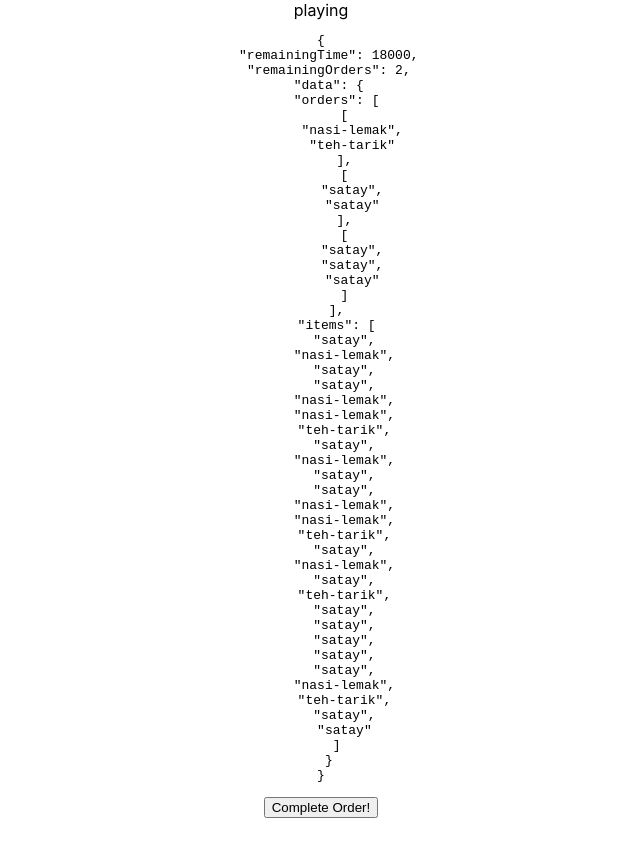
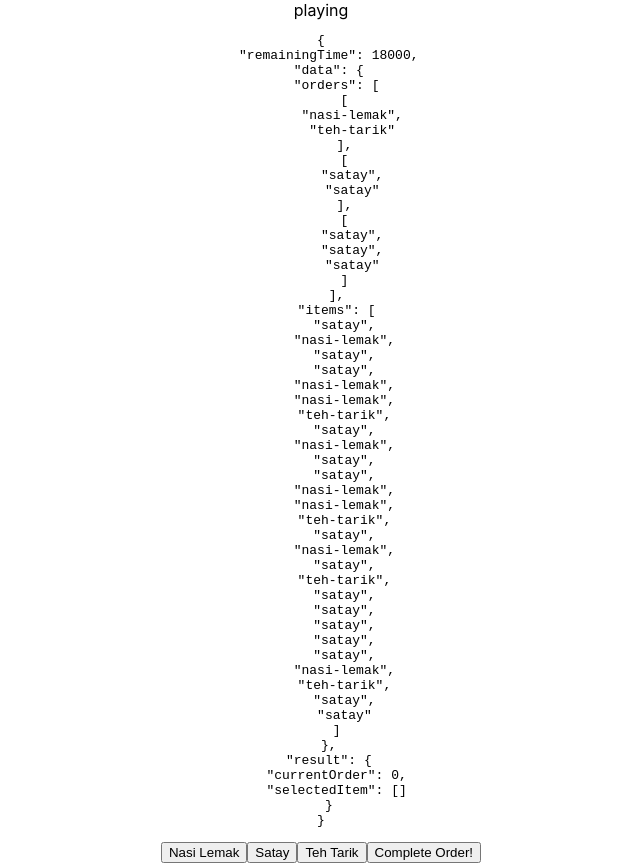
Before and after one commit to malcolm-kee/xstate-game, a React (Create React App) app: page / in a window 1280 px wide. Both pictures are taken after a click on the button "Start". Shown: the whole page, without its empty margins (319-959 px from the left). Before the commit the page ends 818 px from the top, so only its background shows below. Built offline with nearby package versions, Linux system fonts and the light colour scheme.

Commit message:
complete core logic

```diff
--- a/src/app.tsx
+++ b/src/app.tsx
@@ -15,9 +15,26 @@ function App() {
           <button onClick={() => send('START')}>Start</button>
         )}
         {current.value === 'playing' && (
-          <button onClick={() => send('COMPLETE_ORDER')}>
-            Complete Order!
-          </button>
+          <div>
+            <button
+              onClick={() => send({ type: 'SELECT_FOOD', food: 'nasi-lemak' })}
+            >
+              Nasi Lemak
+            </button>
+            <button
+              onClick={() => send({ type: 'SELECT_FOOD', food: 'satay' })}
+            >
+              Satay
+            </button>
+            <button
+              onClick={() => send({ type: 'SELECT_FOOD', food: 'teh-tarik' })}
+            >
+              Teh Tarik
+            </button>
+            <button onClick={() => send('COMPLETE_ORDER')}>
+              Complete Order!
+            </button>
+          </div>
         )}
         {(current.value === 'win' || current.value === 'lose') && (
           <button onClick={() => send('REPLAY')}>Replay</button>
--- a/src/machine.ts
+++ b/src/machine.ts
@@ -8,10 +8,13 @@ const FOOD_OPTIONS: Readonly<Food[]> = ['nasi-lemak', 'satay', 'teh-tarik'];
 
 interface GameContext {
   remainingTime: number;
-  remainingOrders: number;
   data: {
     orders: Food[][];
     items: Food[];
+  };
+  result: {
+    currentOrder: number;
+    selectedItem: Food[];
   };
 }
 
@@ -28,7 +31,8 @@ type GameEvent =
   | { type: 'START' }
   | { type: 'COMPLETE_ORDER' }
   | { type: 'TICK' }
-  | { type: 'REPLAY' };
+  | { type: 'REPLAY' }
+  | { type: 'SELECT_FOOD'; food: Food };
 
 export const gameMachine = Machine<GameContext, GameStateSchema, GameEvent>(
   {
@@ -36,10 +40,13 @@ export const gameMachine = Machine<GameContext, GameStateSchema, GameEvent>(
     initial: 'landing',
     context: {
       remainingTime: 20000,
-      remainingOrders: 2,
       data: {
         orders: [],
         items: [],
+      },
+      result: {
+        currentOrder: 0,
+        selectedItem: [],
       },
     },
     states: {
@@ -66,11 +73,11 @@ export const gameMachine = Machine<GameContext, GameStateSchema, GameEvent>(
               cond: 'isTimeout',
             },
           ],
-          COMPLETE_ORDER: {
-            actions: 'deductRemainingOrders',
-          },
           TICK: {
             actions: 'oneSecondPass',
+          },
+          SELECT_FOOD: {
+            actions: 'selectItem',
           },
         },
       },
@@ -90,7 +97,6 @@ export const gameMachine = Machine<GameContext, GameStateSchema, GameEvent>(
     actions: {
       resetGame: assign<GameContext>({
         remainingTime: 20000,
-        remainingOrders: (): number => (Math.random() > 0.5 ? 3 : 2),
         data: () => {
           const orderCount = randomInt(3, 2);
 
@@ -104,15 +110,36 @@ export const gameMachine = Machine<GameContext, GameStateSchema, GameEvent>(
           };
         },
       }),
-      deductRemainingOrders: assign<GameContext>({
-        remainingOrders: context => context.remainingOrders - 1,
-      }),
       oneSecondPass: assign<GameContext>({
         remainingTime: context => context.remainingTime - 1000,
       }),
+      selectItem: assign<GameContext>({
+        result: ({ data, result }, event) => {
+          const food: Food = event.food;
+
+          const orderItems = data.orders[result.currentOrder].slice();
+          result.selectedItem.forEach(item => {
+            orderItems.splice(orderItems.indexOf(item), 1);
+          });
+
+          if (orderItems.indexOf(food) !== -1) {
+            return {
+              currentOrder:
+                orderItems.length === 1
+                  ? result.currentOrder + 1
+                  : result.currentOrder,
+              selectedItem:
+                orderItems.length === 1 ? [] : result.selectedItem.concat(food),
+            };
+          }
+
+          return result;
+        },
+      }),
     },
     guards: {
-      isAllOrdersCompleted: context => context.remainingOrders === 0,
+      isAllOrdersCompleted: ({ data, result }) =>
+        data.orders.length === result.currentOrder,
       isTimeout: context => context.remainingTime <= 0,
     },
     services: {
```
